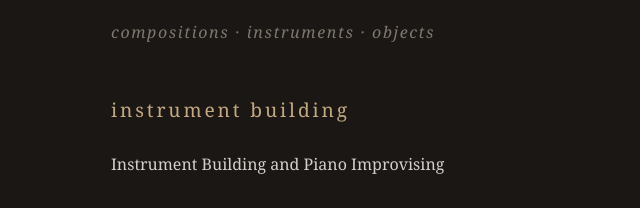
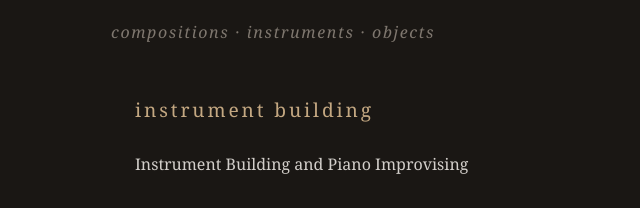
Before and after one commit to geosh5676/geosh5676.github.io, a Jekyll site: the page creative.html, which Jekyll copies as it is, in a window 1280 px wide. Shown: the part 256-464 px from the top of the page, without its empty margins (111-751 px from the left). Built offline with Jekyll 4.4.1, drawn with Linux system fonts in a browser that asks for light colours; grey boxes are pictures that could not be loaded.

Commit message:
Indent section content on creative page
Co-Authored-By: Claude Opus 4.5 <noreply@anthropic.com>

```diff
--- a/creative.html
+++ b/creative.html
@@ -96,6 +96,7 @@
 
         section {
             margin-bottom: 4rem;
+            padding-left: 1.5rem;
         }
 
         h3 {
```
